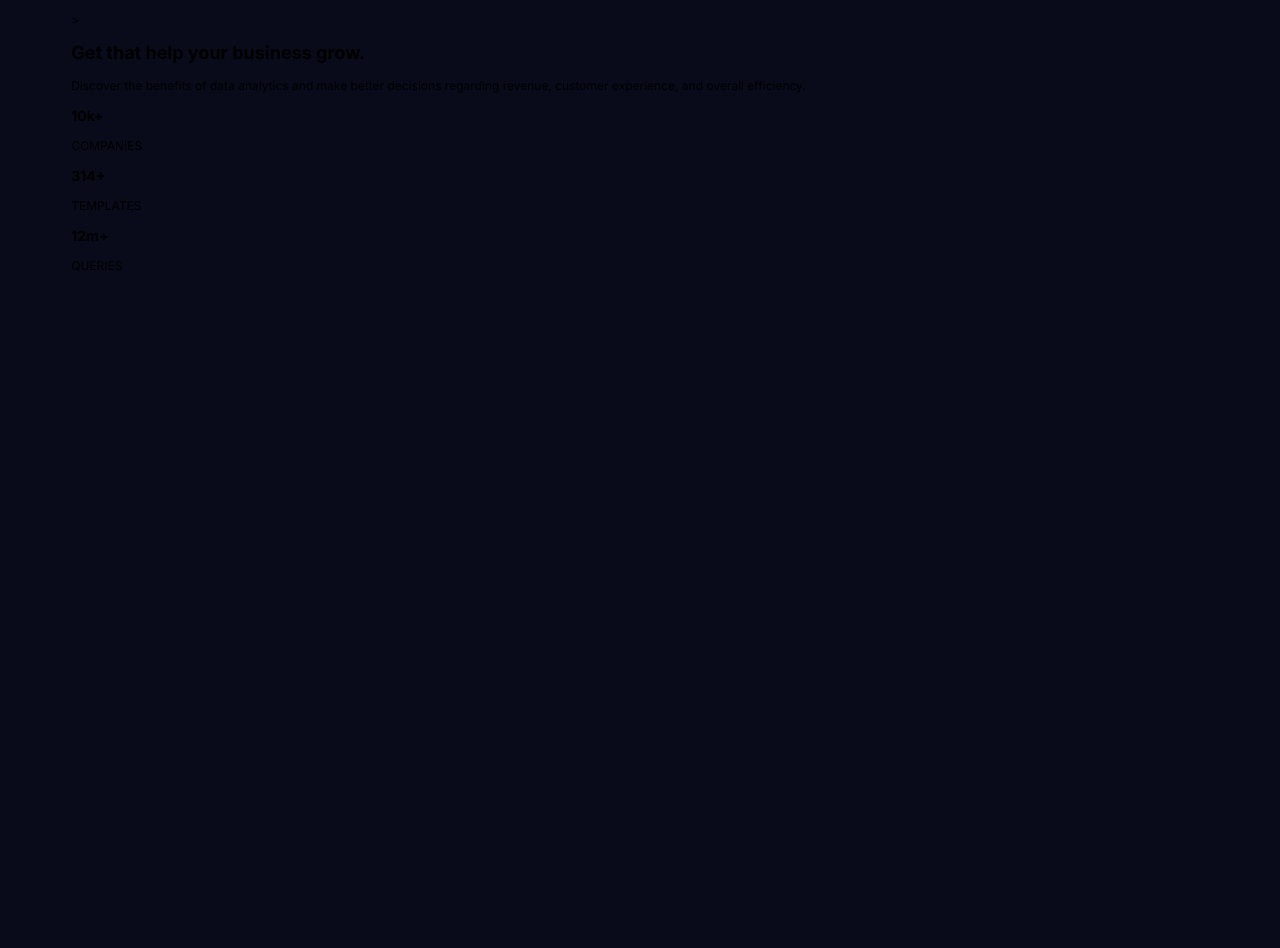
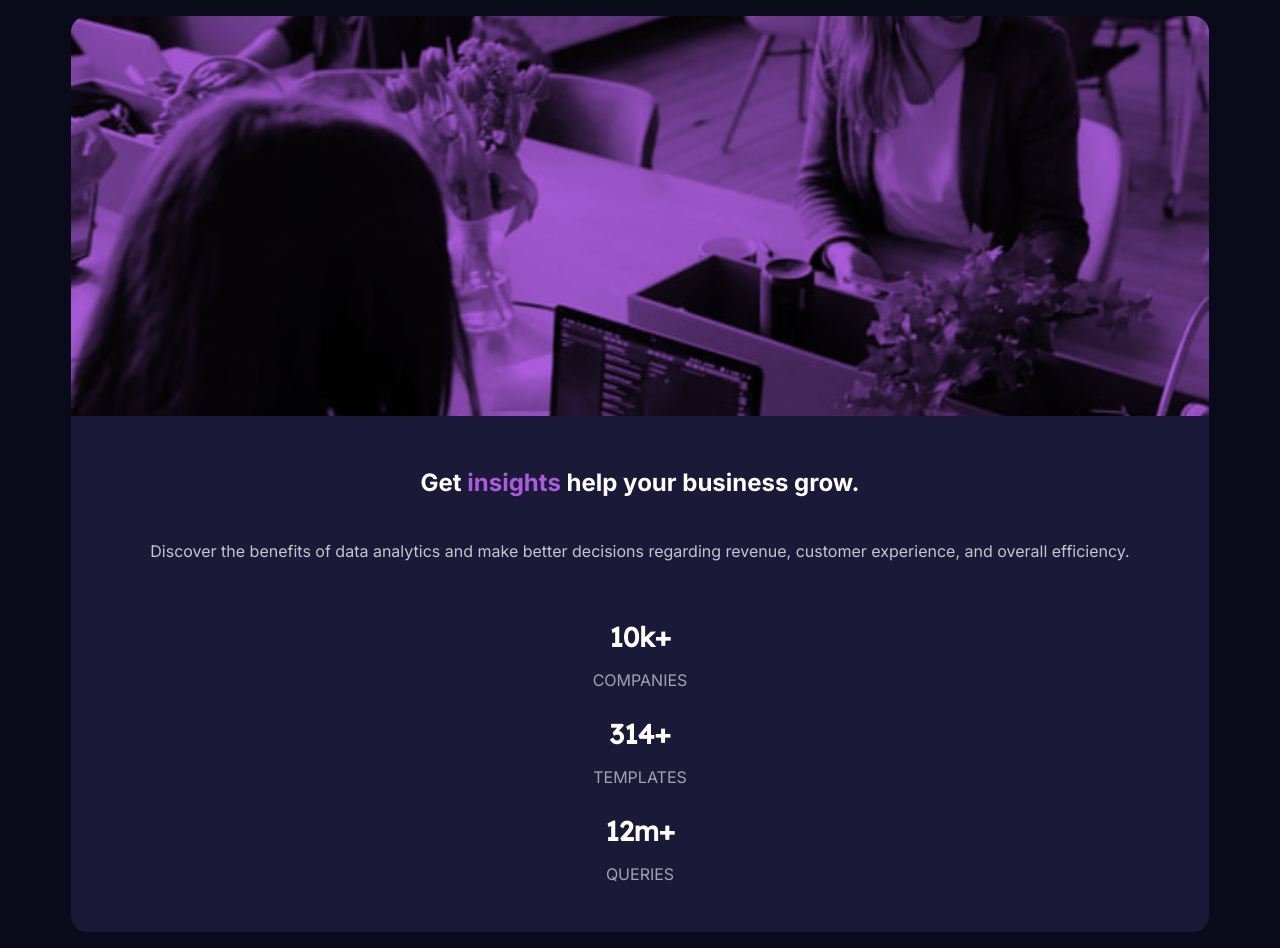
Before and after one commit to Camiloortiz44/Camiloortiz44-stats-preview-card-component-main, a plain HTML site: page index.html in a window 1280 px wide. Before the commit the page ends 800 px from the top, so only its background shows below. Drawn offline with Linux system fonts and the light colour scheme.

Commit message:
update css version 2

```diff
--- a/css/style.css
+++ b/css/style.css
@@ -12,21 +12,23 @@ html{
 body{
     background: var(--Very-dark-blue);
     font-family: 'Inter', sans-serif;
-    font-size: 12px;
     /* font-family: 'Lexend Deca', sans-serif;*/
+}
+span{
+    color: var(--Soft-violet) ;
 }
 
 .container {
     margin: 1em auto;
     width: 90%;
 }
-/*
-.card-header{
+
+.card {
     background: var(--Dark-desaturated-blue);
     border-radius: 1em;
     overflow: hidden;
 }
-.image{
+.card-image{
     background-image: url('../images/image-header-mobile.jpg');
     background-color: var(--Soft-violet);
     background-blend-mode: multiply;
@@ -35,3 +37,32 @@ body{
     background-size: cover;
     height: 400px;
 }
+.card-body{
+    color: var(--White);
+    text-align: center;
+    padding: 2em 2em;
+}
+.card_title{
+    font-weight: 700;
+    padding-bottom: 1em;
+}
+.card-title-text{
+    color: var(--Slightly-transparent-white);
+}
+.box-text{
+    color: var(--Slightly-transparent-white-dos);
+}
+.footer{
+    padding-top: 1em;
+}
+.footer-tittle {
+    font-family: 'Lexend Deca', sans-serif;
+    font-size: 1.7em;
+    margin-bottom: 0.3em;
+}
+.footer-text{
+    color: var(--Slightly-transparent-white-dos);
+    font-size: .8rem;
+    letter-spacing: 1px;
+    margin-top: 0;
+}
--- a/index.html
+++ b/index.html
@@ -14,10 +14,10 @@
     <main class="container">
       <div class="card">
         <article class="cards">
-          <div class="card-image">></div>
+          <div class="card-image"></div>
             <div class="card-col-img">
               <div class="card-body">
-                <h1 class="card_title">Get that help your business grow.</h1>
+                <h1 class="card_title">Get <span>insights</span> help your business grow.</h1>
                 <p class="card-title-text">Discover the benefits of data analytics and make better decisions regarding revenue, customer experience, and overall efficiency.</p>
                 <div class="footer">
                   <div>
```
